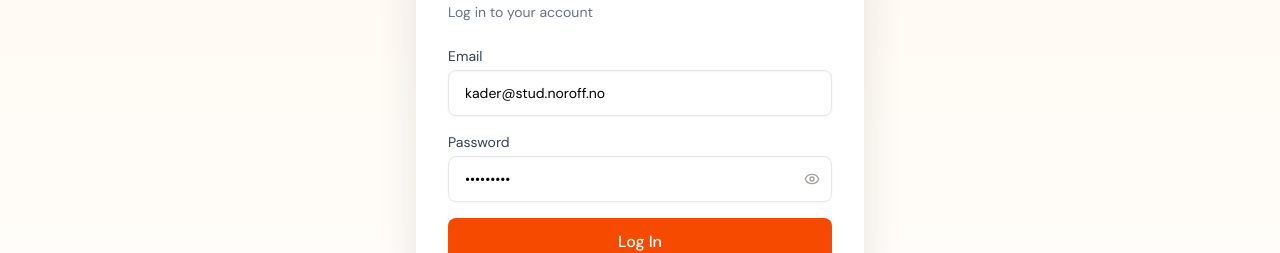
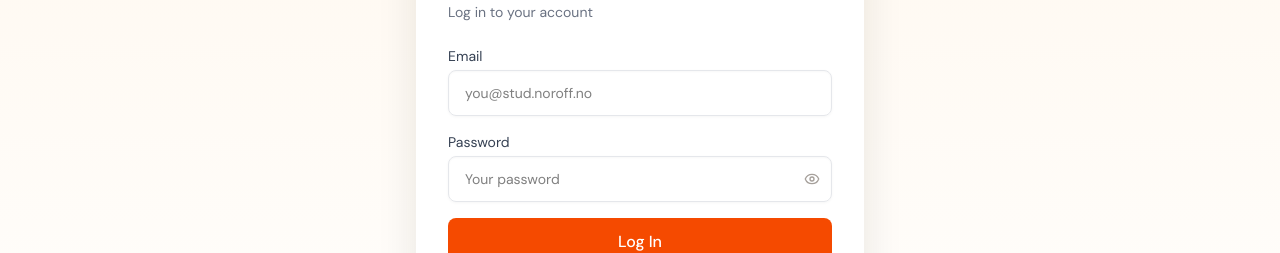
Before and after one commit to lacdart2/holidaze-pe2, a React (Vite) app: page /login in a window 1280 px wide. Shown: the part 341-594 px from the top of the page. Built offline with nearby package versions, Linux system fonts and the light colour scheme; no server answers.

Commit message:
fix: remove test credentials from Login.tsx

```diff
--- a/src/pages/Login.tsx
+++ b/src/pages/Login.tsx
@@ -10,10 +10,8 @@ export default function Login() {
     const navigate = useNavigate();
     const setUser = useAuthStore((s) => s.setUser);
 
-    /*    const [email, setEmail] = useState("");
-       const [password, setPassword] = useState(""); */
-    const [email, setEmail] = useState("kader@stud.noroff.no");
-    const [password, setPassword] = useState("Kader-123");
+    const [email, setEmail] = useState("");
+    const [password, setPassword] = useState("");
     const [loading, setLoading] = useState(false);
     const [showPassword, setShowPassword] = useState(false);
     const [errors, setErrors] = useState<Record<string, string>>({});
```
